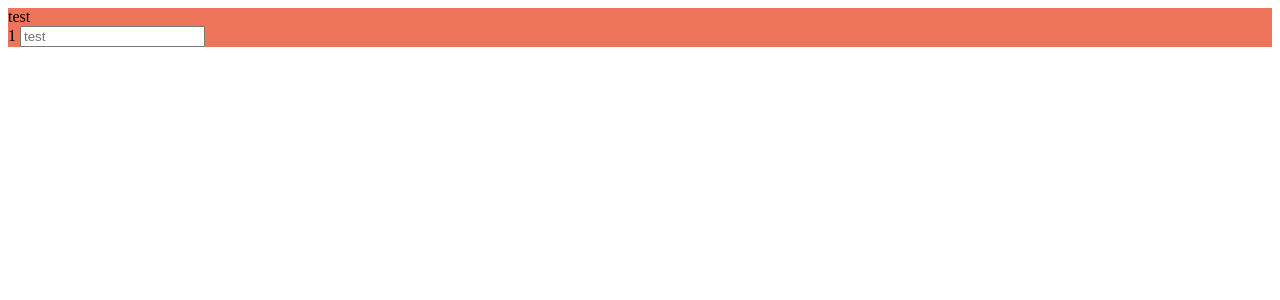
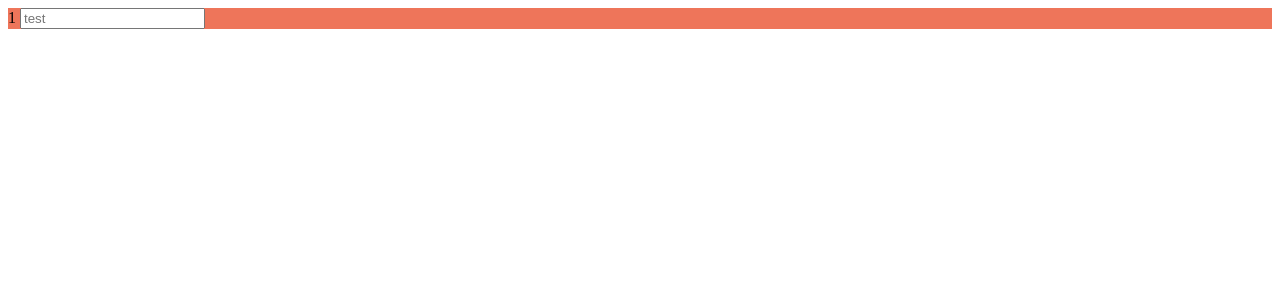
Before and after one commit to bsepiolo/Haysen, a Nuxt app: page / in a window 1280 px wide. Shown: the top 300 px of the page. Built offline with nearby package versions, Linux system fonts and the light colour scheme.

Commit message:
prettier formatting adjusted to eslint

```diff
--- a/package.json
+++ b/package.json
@@ -19,6 +19,8 @@
   "devDependencies": {
     "@nuxt/eslint-config": "^0.3.12",
     "eslint": "^8.57.0",
+    "eslint-config-prettier": "^9.1.0",
+    "eslint-plugin-prettier": "^5.1.3",
     "prettier": "3.2.5",
     "sass": "^1.77.0",
     "typescript": "^5.4.5",
--- a/pages/index.vue
+++ b/pages/index.vue
@@ -1,8 +1,6 @@
 <template>
   <div class="test">
     <div class="test__title">
-      test
-
       <TextBox name="test" type="1" placeholder="test" />
     </div>
   </div>
```
Also changed, not shown: 2 other files (tests, documents, lock files or other folders).
